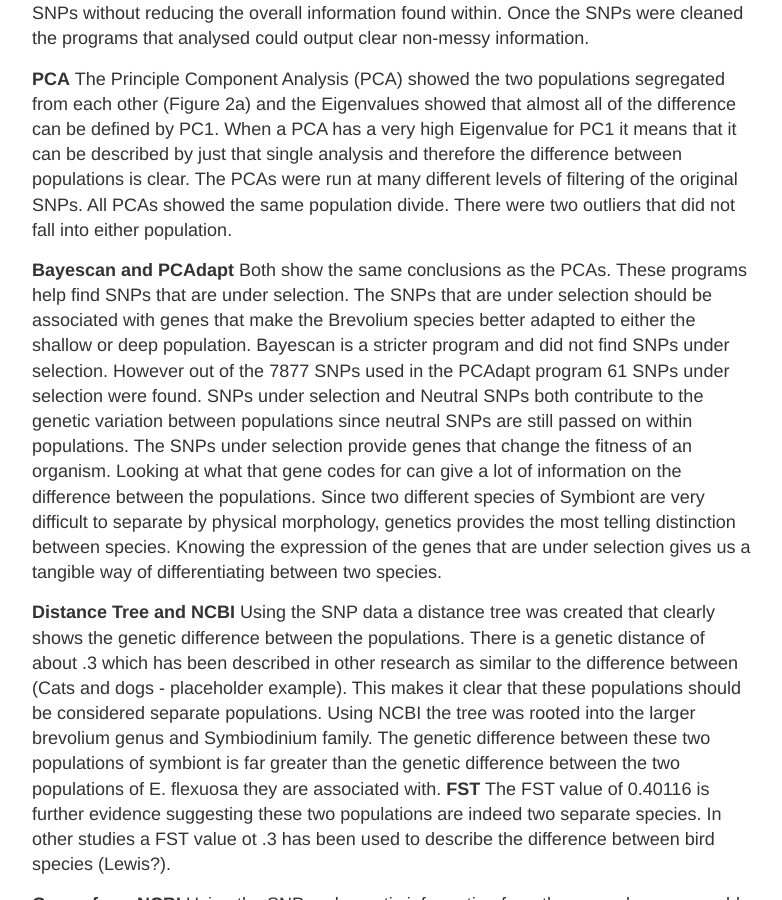
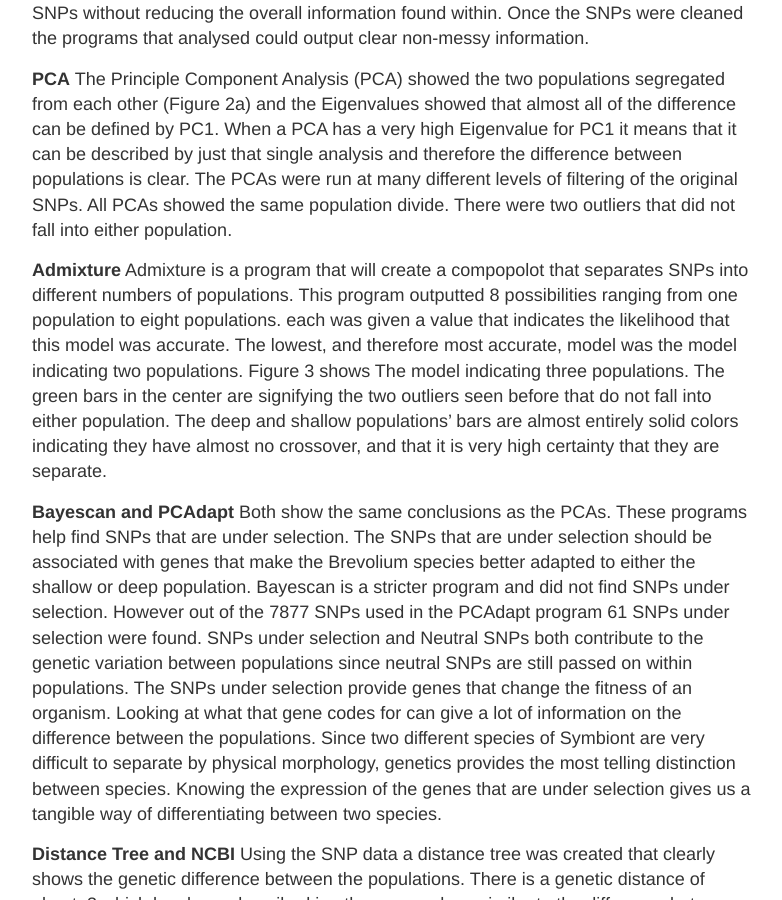
Before and after one commit to Mwags24/Brevolium_Notebook, a Jekyll site: the page built from _posts/2020-6-15-Discussion_draft.md, in a window 1280 px wide and 900 px high, scrolled down 1704 px. Shown: the whole window, without its empty margins (248-1030 px from the left). Built offline with Jekyll 4.4.1, drawn with Linux system fonts in a browser that asks for light colours.

Commit message:
adding Admixture

```diff
--- a/_posts/2020-6-15-Discussion_draft.md
+++ b/_posts/2020-6-15-Discussion_draft.md
@@ -40,6 +40,10 @@ In order to successfully analyse SNP data it needs to be filtered first. The Fil
 **PCA**
 The Principle Component Analysis (PCA) showed the two populations segregated from each other (Figure 2a) and the Eigenvalues showed that almost all of the difference can be defined by PC1. When a PCA has a very high Eigenvalue for PC1 it means that it can be described by just that single analysis and therefore the difference between populations is clear. The PCAs were run at many different levels of filtering of the original SNPs. All PCAs showed the same population divide. There were two outliers that did not fall into either population.
 
+**Admixture**
+Admixture is a program that will create a compopolot that separates SNPs into different numbers of populations. This program outputted 8 possibilities ranging from one population to eight populations. each was given a value that indicates the likelihood that this model was accurate. The lowest, and therefore most accurate, model was the model indicating two populations. Figure 3 shows The model indicating three populations. The green bars in the center are signifying the two outliers seen before that do not fall into either population. The deep and shallow populations' bars are almost entirely solid colors indicating they have almost no crossover, and that it is very high certainty that they are separate.
+
+
 **Bayescan and PCAdapt**
 Both show the same conclusions as the PCAs. These programs help find SNPs that are under selection. The SNPs that are under selection should be associated with genes that make the Brevolium species better adapted to either the shallow or deep population. Bayescan is a stricter program and did not find SNPs under selection. However out of the 7877 SNPs used in the PCAdapt program 61 SNPs under selection were found.
 SNPs under selection and Neutral SNPs both contribute to the genetic variation between populations since neutral SNPs are still passed on within populations. The SNPs under selection provide genes that change the fitness of an organism. Looking at what that gene codes for can give a lot of information on the difference between the populations. Since two different species of Symbiont are very difficult to separate by physical morphology, genetics provides the most telling distinction between species. Knowing the expression of the genes that are under selection gives us a tangible way of differentiating between two species.
```
Also changed, not shown: _posts/2020-6-16-Full_Draft1.md (+4 -0 lines).
